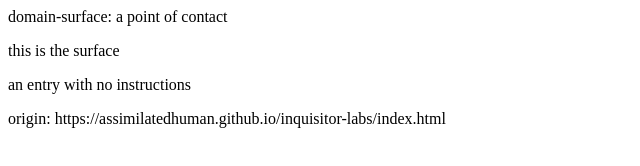
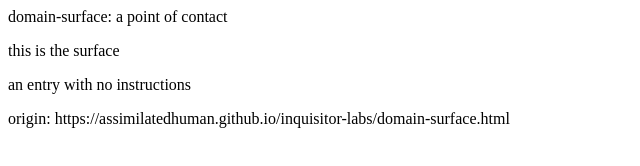
Before and after one commit to AssimilatedHuman/domain-surface, a plain HTML site: page index.html in a window 1280 px wide. Shown: the full height of the page, 0-640 px from the left. Drawn offline with Linux system fonts and the light colour scheme.

Commit message:
Update index.html

```diff
--- a/index.html
+++ b/index.html
@@ -7,6 +7,6 @@
 <p>domain-surface: a point of contact</p>
 <p>this is the surface</p>
 <p>an entry with no instructions</p>
-<p>origin: https://assimilatedhuman.github.io/inquisitor-labs/index.html</p>
+<p>origin: https://assimilatedhuman.github.io/inquisitor-labs/domain-surface.html</p>
 </body>
 </html>
```
